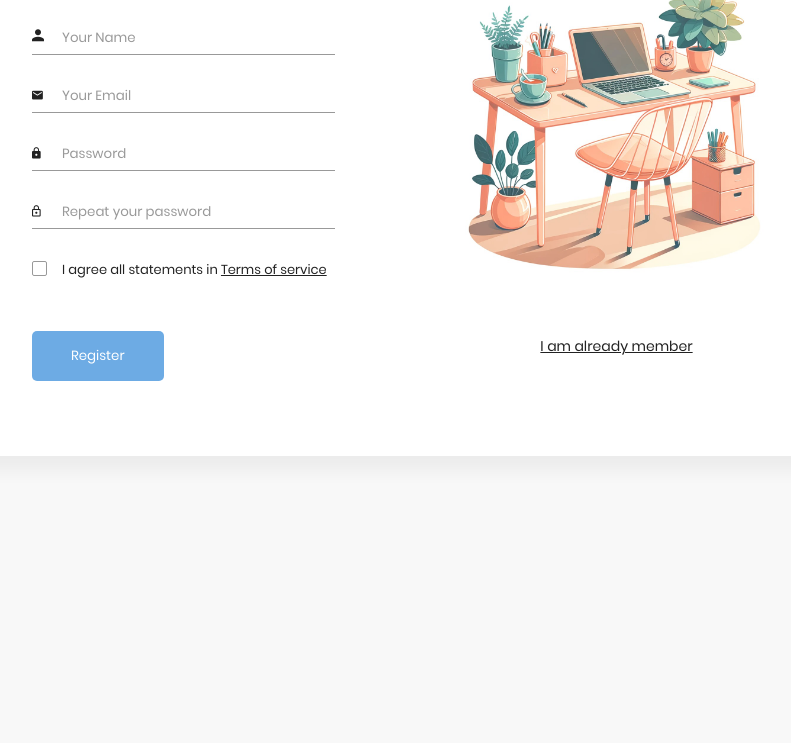
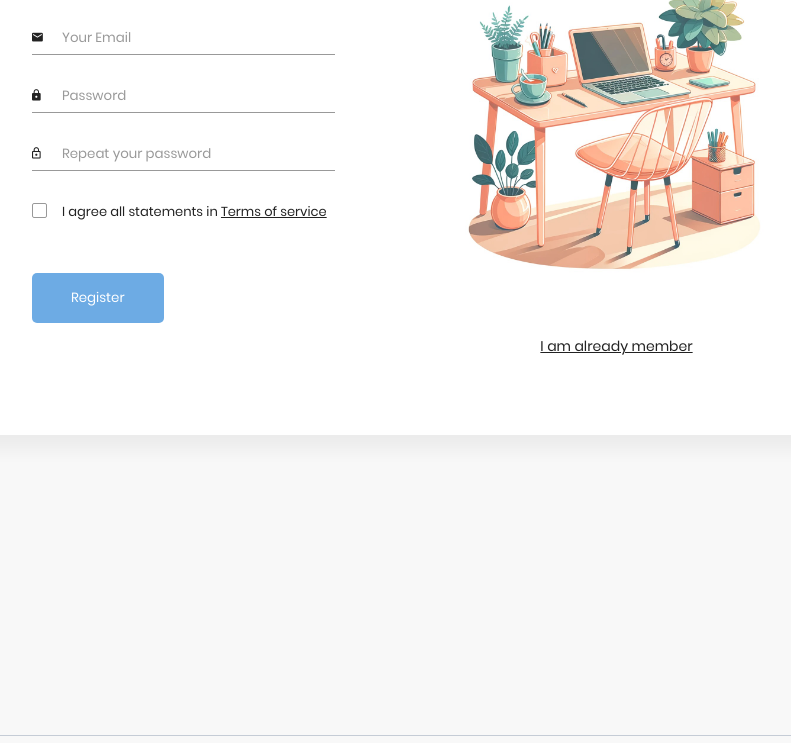
Before and after one commit to Doffy04x/Students-V3, a plain HTML site: page signup.html in a window 1280 px wide. Shown: the part 304-1047 px from the top of the page, without its empty margins (267-1058 px from the left). Drawn offline with Linux system fonts and the light colour scheme.

Commit message:
signup.html

```diff
--- a/signup.html
+++ b/signup.html
@@ -25,10 +25,7 @@
                     <div class="signup-form">
                         <h2 class="form-title">Sign up</h2>
                         <form method="POST" class="register-form" id="register-form">
-                            <div class="form-group">
-                                <label for="name"><i class="zmdi zmdi-account material-icons-name"></i></label>
-                                <input type="text" name="name" id="name" placeholder="Your Name"/>
-                            </div>
+
                             <div class="form-group">
                                 <label for="email"><i class="zmdi zmdi-email"></i></label>
                                 <input type="email" name="email" id="email" placeholder="Your Email"/>
```
